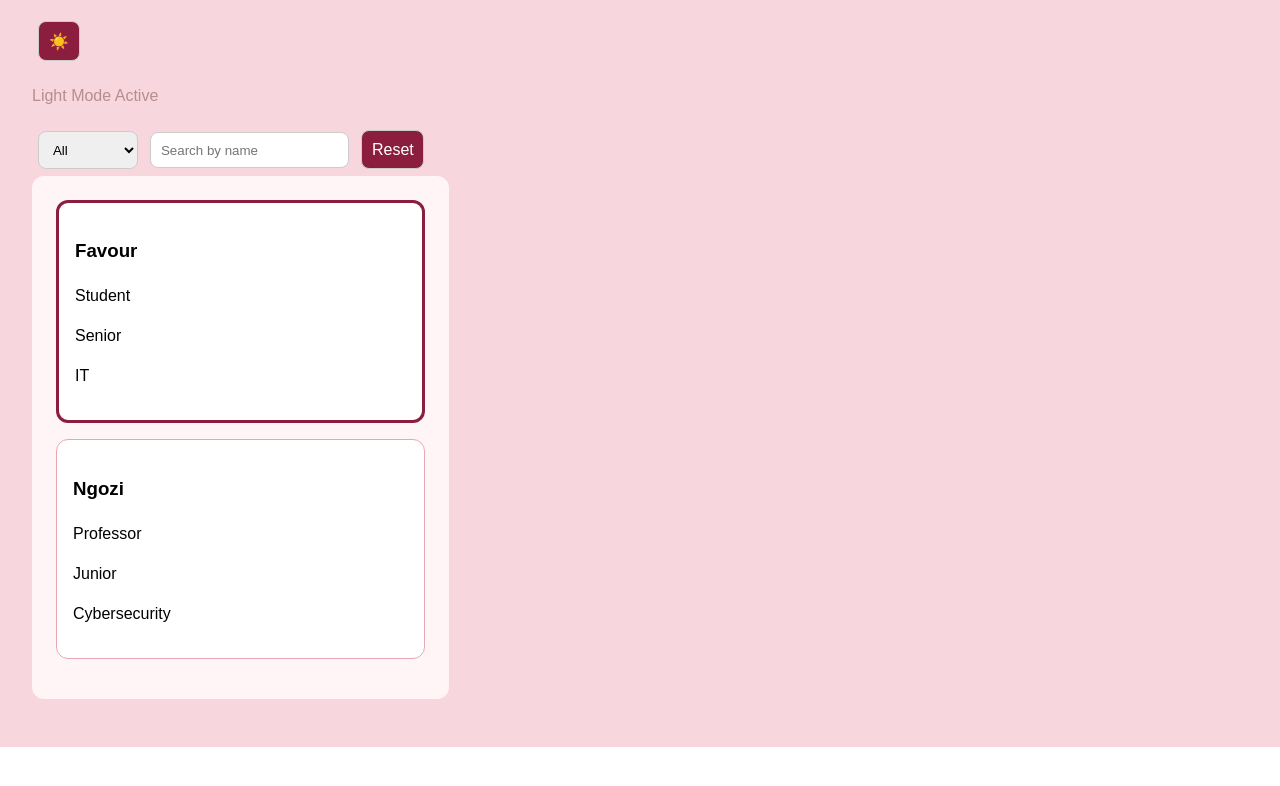
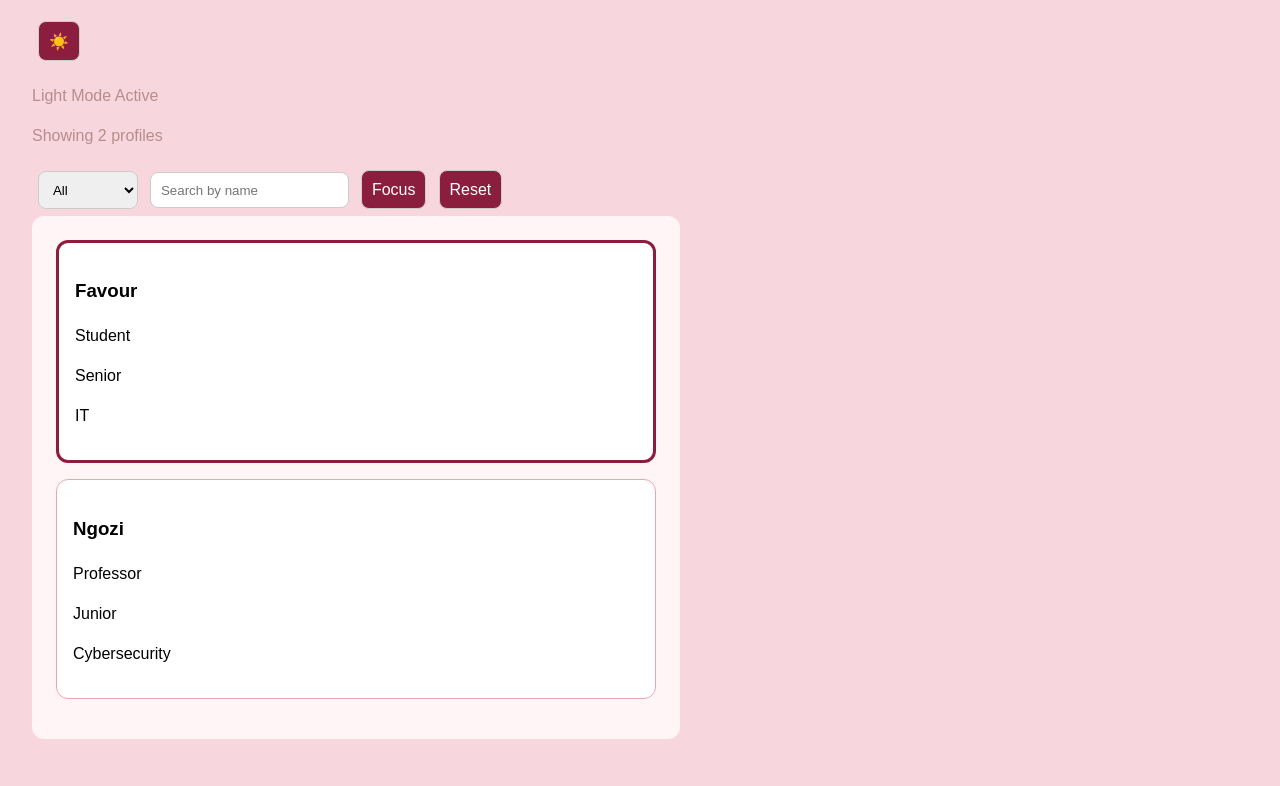
Before and after one commit to fmomodu/profile-app, a React (Vite) app: page /#/ in a window 1280 px wide. Shown: the part 548-1334 px from the top of the page. Before the commit the page ends 1295 px from the top, so only its background shows below. Built offline with nearby package versions, Linux system fonts and the light colour scheme.

Commit message:
Lab 12 completed

```diff
--- a/src/pages/Home.jsx
+++ b/src/pages/Home.jsx
@@ -1,11 +1,17 @@
-import { useState } from 'react'
-import { useMode } from '../context/ModeContext';
+import {
+  useState,
+  useReducer,
+  useRef,
+  useLayoutEffect
+} from 'react'
+
+import { useMode } from '../context/ModeContext'
 import '../App.css'
 import styles from '../Header.module.css'
 
 function Header({ mode }) {
   const title = "Favour's Profile";
-  const subtitle = "Lab 11: Mode Context";
+  const subtitle = "Lab 12: Scaling State Management in Your Application";
 
   return (
     <header className={`${styles.header} ${mode === "light" ? styles.light : styles.dark}`}>
@@ -29,12 +35,43 @@ function Introduction() {
   );
 }
 
-
-
 function Home() {
   const { mode, toggleMode } = useMode()
-  const [selectedTitle, setTitle ] = useState(""); //dropdown
-  const [searchName, setName ] = useState(""); //search
+
+  const initialState = {
+    selectedTitle: "",
+    searchName: ""
+  }
+
+  function reducer(state, action) {
+    switch (action.type) {
+      case "SET_TITLE":
+        return { ...state, selectedTitle: action.value }
+
+      case "SET_SEARCH":
+        return { ...state, searchName: action.value }
+
+      case "RESET":
+        return initialState
+
+      default:
+        return state
+    }
+  }
+
+  const [state, dispatch] = useReducer(reducer, initialState)
+
+  const searchRef = useRef(null)
+  const sectionRef = useRef(null)
+
+  const [cardCount, setCardCount] = useState(0)
+
+  useLayoutEffect(() => {
+    if (sectionRef.current) {
+      setCardCount(sectionRef.current.children.length)
+    }
+  }, [state.selectedTitle, state.searchName])
+
   const cards = [
     {
       id: 1,
@@ -56,18 +93,15 @@ function Home() {
 
   const filteredCards = cards.filter((card) => {
     const matchesTitle =
-    selectedTitle === "" || card.title === selectedTitle;
+      state.selectedTitle === "" || card.title === state.selectedTitle
 
     const matchesSearch =
-    searchName === "" ||
-    card.name.toLowerCase().includes(searchName.toLowerCase());
-    return matchesTitle && matchesSearch;
-  });
+      state.searchName === "" ||
+      card.name.toLowerCase().includes(state.searchName.toLowerCase())
 
+    return matchesTitle && matchesSearch
+  })
 
-
-  // array.map((item) => (
-  // <Component prop={item.prop} /> ))
   return (
     <div className={`home-page ${mode === "light" ? "home-light" : "home-dark"}`}>
       <Header mode={mode} />
@@ -81,28 +115,38 @@ function Home() {
         {mode === "light" ? "Light Mode Active" : "Dark Mode Active"}
       </p>
 
-      <select value={selectedTitle} onChange={(e) => setTitle(e.target.value)}>
+      <p>Showing {cardCount} profiles</p>
+
+      <select
+        value={state.selectedTitle}
+        onChange={(e) =>
+          dispatch({ type: "SET_TITLE", value: e.target.value })
+        }
+      >
         <option value="">All</option>
-        <option value= "Student">Student</option>
+        <option value="Student">Student</option>
         <option value="Professor">Professor</option>
         <option value="Faculty">Faculty</option>
       </select>
 
       <input
-        value={searchName}
-        onChange={(e) => setName(e.target.value)}
+        ref={searchRef}
+        value={state.searchName}
+        onChange={(e) =>
+          dispatch({ type: "SET_SEARCH", value: e.target.value })
+        }
         placeholder="Search by name"
       />
 
-      <button onClick={() => {
-        setName("");
-        setTitle("");
-      }}>
+      <button onClick={() => searchRef.current.focus()}>
+        Focus
+      </button>
+
+      <button onClick={() => dispatch({ type: "RESET" })}>
         Reset
       </button>
 
-
-      <Section>
+      <Section ref={sectionRef}>
         {filteredCards.map((card) => (
           <Card
             key={card.id}
@@ -114,32 +158,25 @@ function Home() {
           />
         ))}
       </Section>
-
     </div>
   );
 }
-function Section({ children}) {
+
+import { forwardRef } from 'react'
+
+const Section = forwardRef(function Section({ children }, ref) {
+  return <section ref={ref}>{children}</section>
+})
+
+function Card({ name, title, year, major, isFeatured }) {
   return (
-      <section>
-        {children}
-      </section>
-    )
-  }
-
-
-// function Component({ thing1, thing2 }) {
-// return <p>{thing1}</p> }
-function Card({name,title, year, major, isFeatured}) {
-  return (
-    // condition ? "if true" : "if false"
-    // with {variable}, without is text
-    <div className={isFeatured? "card featured" : "card"}>
+    <div className={isFeatured ? "card featured" : "card"}>
       <h3>{name}</h3>
       <p>{title}</p>
       <p>{year}</p>
       <p>{major}</p>
     </div>
   )
+}
 
-}
-export default Home;
+export default Home
```
Lines whose indentation alone changed are shown as unchanged.
